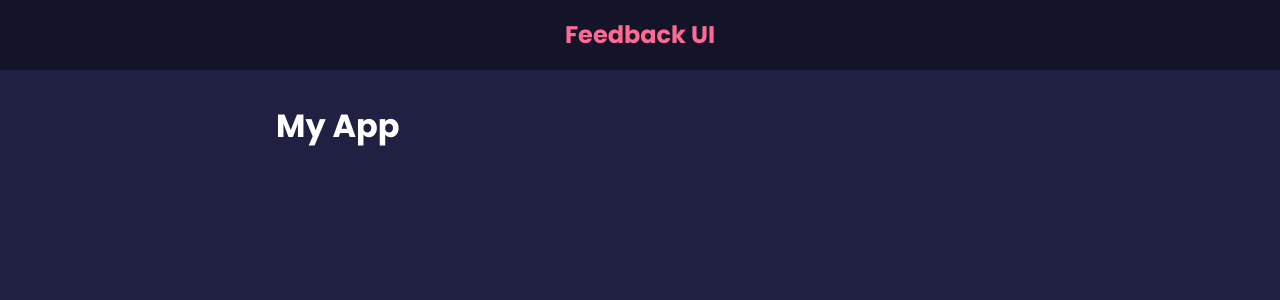
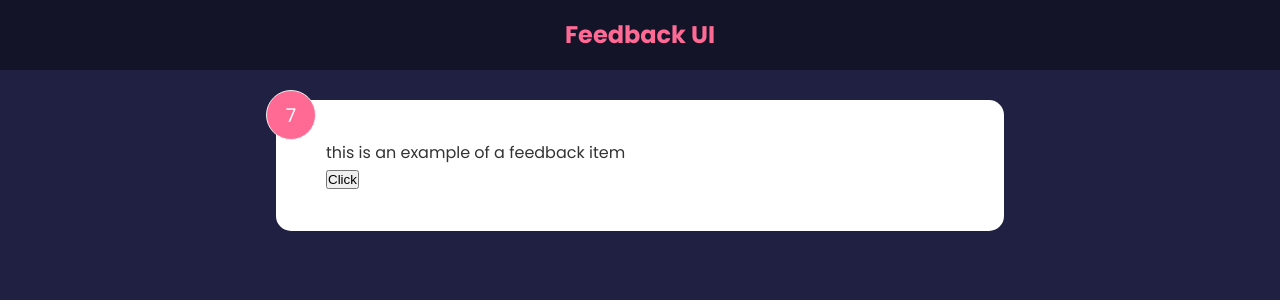
Before and after one commit to AbdElrahmanGbr/feedback-app, a React (Create React App) app: page / in a window 1280 px wide. Shown: the top 300 px of the page. Built offline with nearby package versions, Linux system fonts and the light colour scheme.

Commit message:
State and useState Hook

```diff
--- a/src/App.js
+++ b/src/App.js
@@ -1,10 +1,11 @@
 import Header from "./components/Header";
+import FeedbackItem from "./components/FeedbackItem";
 
 function App() {
     return (<>
         <Header />
         <div className={"container"}>
-            <h1>My App</h1>
+            <FeedbackItem/>
         </div>
     </>)
 }
--- /dev/null
+++ b/src/components/FeedbackItem.jsx
@@ -0,0 +1,22 @@
+import {useState} from "react";
+
+function FeedbackItem() {
+    const [rating, setRating]= useState(7)
+    const [text, setText]= useState('this is an example of a feedback item')
+
+    const handleClick=()=>{
+        setRating((prevState)=>{
+            return prevState + 1
+        })
+    }
+    return (
+  <div className={"card"}>
+      <div className={"num-display"}>{rating}</div>
+      <div className={"text-display"}>
+          {text}
+      </div>
+      <button onClick={handleClick}>Click</button>
+  </div>
+ );}
+
+export default FeedbackItem;
```
